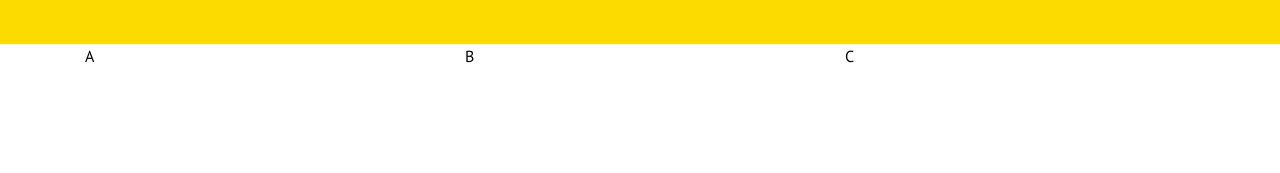
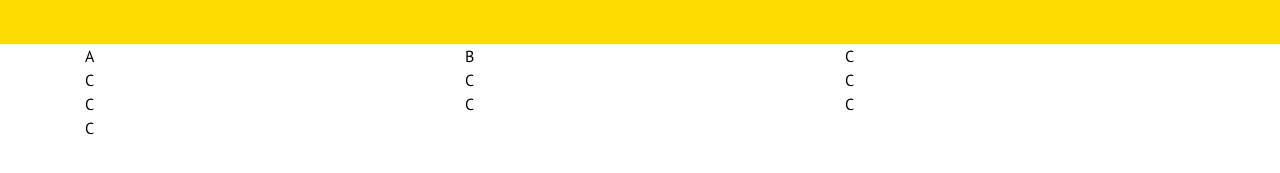
Before and after one commit to shafiqulislamcse/tinyone, a plain HTML site: page index.html in a window 1280 px wide. Shown: the part 615-788 px from the top of the page. Drawn offline with Linux system fonts and the light colour scheme; a script that the page names is missing.

Commit message:
more section added

```diff
--- a/index.html
+++ b/index.html
@@ -150,6 +150,13 @@
 					<div class="col-lg-4">A</div>
 					<div class="col-lg-4">B</div>
 					<div class="col-lg-4">C</div>
+					<div class="col-lg-4">C</div>
+					<div class="col-lg-4">C</div>
+					<div class="col-lg-4">C</div>
+					<div class="col-lg-4">C</div>
+					<div class="col-lg-4">C</div>
+					<div class="col-lg-4">C</div>
+					<div class="col-lg-4">C</div>
 				</div>
 			</div>
 		</section>
```
